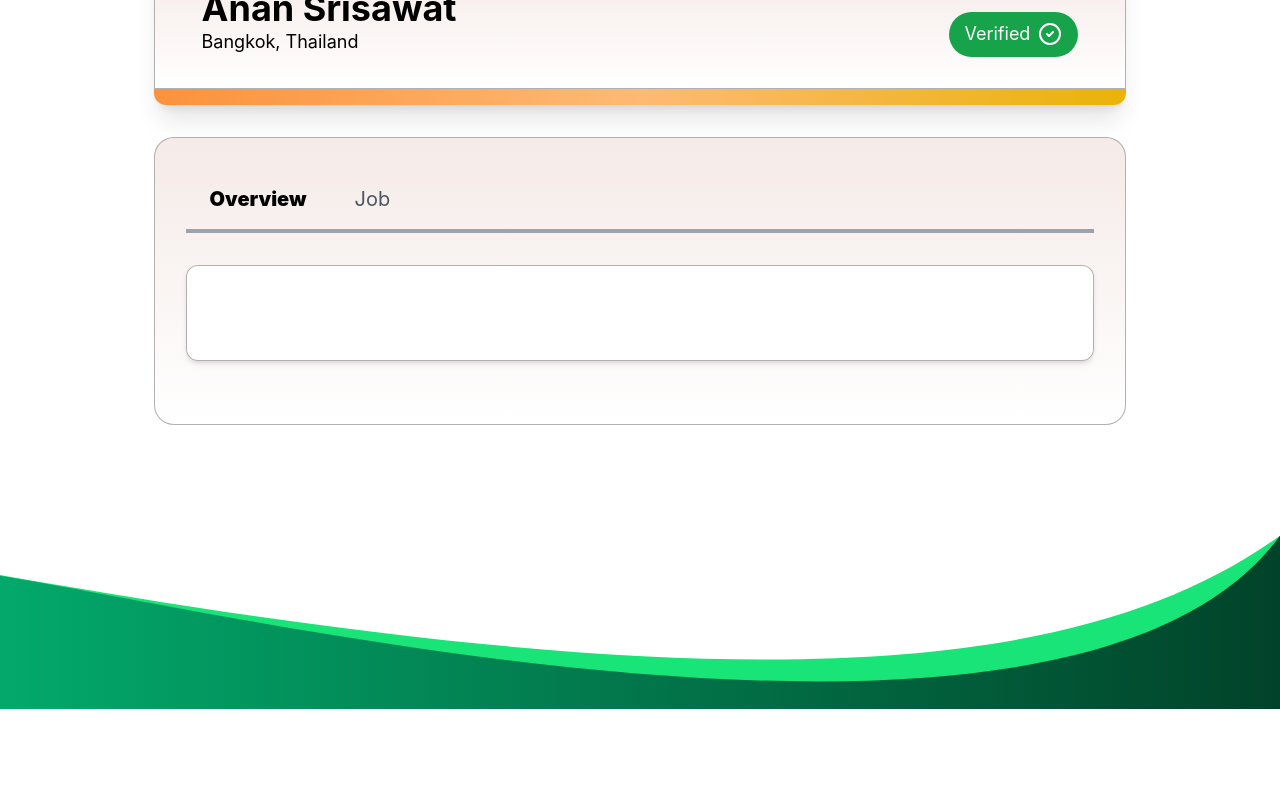
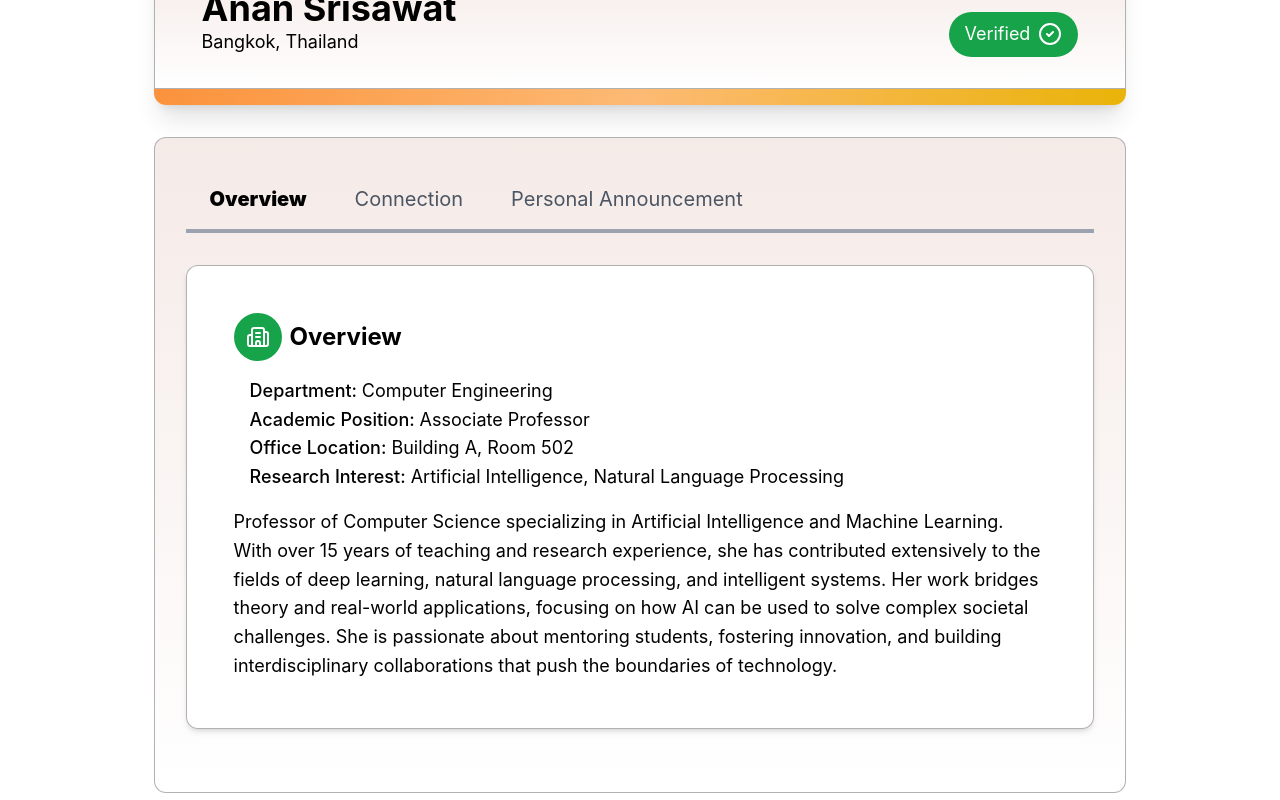
Before and after one commit to KU-jobapp-guys/KU-Seek, a Vue app in the folder frontend/: page /professor/profile/1 in a window 1280 px wide. Shown: the part 540-1340 px from the top of the page. Before the commit the page ends 1249 px from the top, so only its background shows below. Built offline with nearby package versions, Linux system fonts and the light colour scheme.

Commit message:
finish the Professor profile page

```diff
--- a/frontend/src/views/profile/CompanyProfile.vue
+++ b/frontend/src/views/profile/CompanyProfile.vue
@@ -39,6 +39,7 @@ const renderReady = () => {
 
 onMounted(() => {
   loadCompany(route.params.id as string)
+  window.scrollTo({ top: 0 })
 })
 
 const tabList = ['Overview', 'Job']
@@ -73,7 +74,7 @@ const displayedJobs = computed(() => {
     <!-- Content Part -->
     <section class="data mt-8">
       <div
-        class="bg-gradient-to-b from-blue-800/10 to-white rounded-[20px] ring-1 ring-[#B1B1B1] ring-inset w-[100%] p-8"
+        class="bg-gradient-to-b from-blue-800/10 to-white rounded-xl ring-1 ring-[#B1B1B1] ring-inset w-[100%] p-8"
       >
         <!-- Switch Tab Button IS HEREEEEE -->
         <div class="flex">
--- a/frontend/src/views/profile/ProfessorProfile.vue
+++ b/frontend/src/views/profile/ProfessorProfile.vue
@@ -5,6 +5,10 @@ import type { ProfessorProfile } from '@/types/professorType'
 import LoadingScreen from '@/components/layouts/LoadingScreen.vue'
 import { mockProfessor } from '@/data/mockProfessor'
 import ProfessorBanner from '@/components/profiles/banners/ProfessorBanner.vue'
+import { mockCompany } from '@/data/mockCompany'
+import ConnectCompany from '@/components/profiles/ConnectCompany.vue'
+import { Building2Icon } from 'lucide-vue-next'
+import ProfessorAnnouncement from '@/components/profiles/ProfessorAnnouncement.vue'
 
 const route = useRoute()
 const router = useRouter()
@@ -34,15 +38,11 @@ onMounted(() => {
   loadProfessor(route.params.id as string)
 })
 
-const tabList = ['Overview', 'Job']
+const tabList = ['Overview', 'Connection', 'Personal Announcement']
 const activeTab = ref('Overview')
-const showAllJobs = ref(false)
 
 const switchTab = (tab: string) => {
   activeTab.value = tab
-  if (tab === 'Overview') {
-    showAllJobs.value = false
-  }
 }
 </script>
 
@@ -54,7 +54,7 @@ const switchTab = (tab: string) => {
 
     <!-- Content Part -->
     <section class="data mt-8">
-      <div class="bg-gradient-to-b from-orange-800/10 to-white rounded-[20px] ring-1 ring-[#B1B1B1] ring-inset w-[100%] p-8">
+      <div class="bg-gradient-to-b from-orange-800/10 to-white rounded-xl ring-1 ring-[#B1B1B1] ring-inset w-[100%] p-8">
         <!-- Switch Tab Button IS HEREEEEE -->
         <div class="flex">
           <button
@@ -79,9 +79,42 @@ const switchTab = (tab: string) => {
             <div
               class="bg-white flex flex-col ring-1 ring-[#B1B1B1] ring-inset p-12 gap-y-4 rounded-xl shadow-md"
             >
+              <div class="flex items-center gap-x-2">
+                <div
+                  class="w-12 h-12 flex items-center justify-center bg-green-600 rounded-full text-white"
+                >
+                  <Building2Icon />
+                </div>
+                <h2 class="font-bold text-2xl">Overview</h2>
+              </div>
 
+              <div class="pl-4">
+                <p><span class="font-medium">Department: </span> {{ professorData.department }}</p>
+                <p><span class="font-medium">Academic Position: </span> {{ professorData.position }}</p>
+                <p><span class="font-medium">Office Location:</span> {{ professorData.office_location }}</p>
+                <p>
+                  <span class="font-medium">Research Interest:</span> {{ professorData.research_interest }}
+                </p>
+              </div>
+
+              <p>{{ professorData.about }}</p>
             </div>
           </div>
+
+          <!-- Connection Tab -->
+          <div v-if="activeTab === 'Connection'" class="space-y-4">
+            <div v-for="c in mockCompany">
+              <ConnectCompany :company="c" />
+            </div>
+          </div>
+
+          <!-- Announcement Tab -->
+          <div v-if="activeTab === 'Personal Announcement'" class="space-y-4">
+            <div v-for="a in professorData.announcements">
+              <ProfessorAnnouncement :announcement="a" />
+            </div>
+          </div>
+
         </div>
       </div>
     </section>
```
